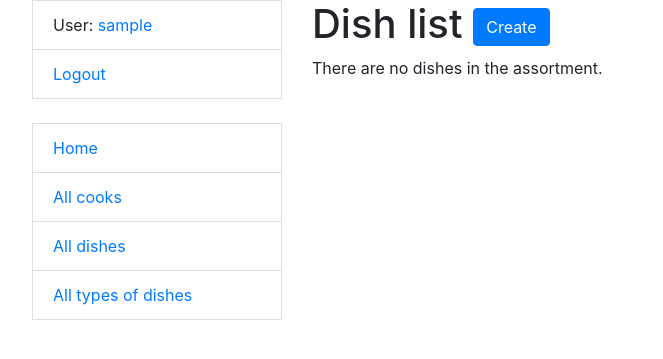
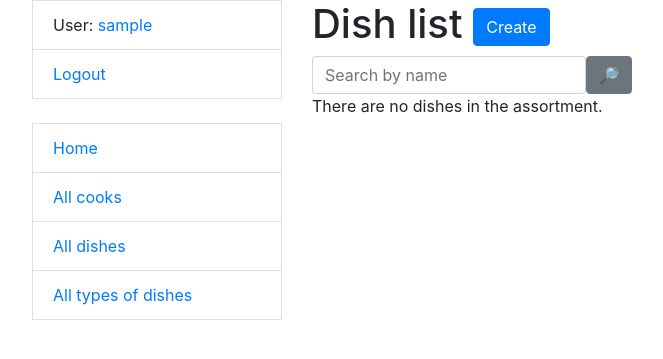
Before and after one commit to Yevheniy-Lototskiy/restaurant-kitchen-service, a Django app: page /dishes/ in a window 1280 px wide. Shown: the top 359 px of the page, without its empty margins (23-686 px from the left). Run offline with Django 4.2, Linux system fonts and the light colour scheme; the visitor is signed in with stand-in values (Sample User, id 1); data that the repository does not hold is empty; some libraries are stand-ins or nearby versions.

Commit message:
Implemented search form for each list page

```diff
--- a/kitchen_service/forms.py
+++ b/kitchen_service/forms.py
@@ -26,6 +26,15 @@ class CookUpdateForm(forms.ModelForm):
         ]
 
 
+class CookSearchForm(forms.Form):
+    form = forms.CharField(
+        max_length=63,
+        required=False,
+        label="",
+        widget=forms.TextInput(attrs={"placeholder": "Search by name"}),
+    )
+
+
 class DishForm(forms.ModelForm):
     cooks = forms.ModelMultipleChoiceField(
         queryset=get_user_model().objects.all(),
@@ -35,3 +44,21 @@ class DishForm(forms.ModelForm):
     class Meta:
         model = Dish
         fields = "__all__"
+
+
+class DishSearchForm(forms.Form):
+    form = forms.CharField(
+        max_length=63,
+        required=False,
+        label="",
+        widget=forms.TextInput(attrs={"placeholder": "Search by name"}),
+    )
+
+
+class DishTypeSearchForm(forms.Form):
+    form = forms.CharField(
+        max_length=255,
+        required=False,
+        label="",
+        widget=forms.TextInput(attrs={"placeholder": "Search by country"}),
+    )
--- a/kitchen_service/views.py
+++ b/kitchen_service/views.py
@@ -4,7 +4,8 @@ from django.shortcuts import render
 from django.urls import reverse_lazy
 from django.views import generic
 
-from kitchen_service.forms import CookCreationForm, DishForm, CookUpdateForm
+from kitchen_service.forms import CookCreationForm, DishForm, CookUpdateForm, DishTypeSearchForm, DishSearchForm, \
+    CookSearchForm
 from kitchen_service.models import Dish, Cook, DishType
 
 
@@ -23,6 +24,25 @@ class CookListView(LoginRequiredMixin, generic.ListView):
     model = Cook
     template_name = "kitchen/cook_list.html"
     paginate_by = 5
+
+    def get_context_data(self, *, object_list=None, **kwargs):
+        context = super().get_context_data(**kwargs)
+
+        form = self.request.GET.get("form", "")
+
+        context["search_form"] = CookSearchForm(initial={"form": form})
+
+        return context
+
+    def get_queryset(self):
+        queryset = Cook.objects.all()
+
+        form = CookSearchForm(self.request.GET)
+
+        if form.is_valid():
+            return queryset.filter(
+                first_name__icontains=form.cleaned_data["form"]
+            )
 
 
 class CookDetailView(LoginRequiredMixin, generic.DetailView):
@@ -53,6 +73,23 @@ class DishListView(LoginRequiredMixin, generic.ListView):
     model = Dish
     template_name = "kitchen/dish_list.html"
     paginate_by = 10
+
+    def get_context_data(self, *, object_list=None, **kwargs):
+        context = super().get_context_data(**kwargs)
+
+        form = self.request.GET.get("form", "")
+
+        context["search_form"] = DishSearchForm(initial={"form": form})
+
+        return context
+
+    def get_queryset(self):
+        queryset = Dish.objects.all()
+
+        form = DishSearchForm(self.request.GET)
+
+        if form.is_valid():
+            return queryset.filter(name__icontains=form.cleaned_data["form"])
 
 
 class DishDetailView(LoginRequiredMixin, generic.DetailView):
@@ -86,6 +123,23 @@ class DishTypeListView(LoginRequiredMixin, generic.ListView):
     context_object_name = "dish_type_list"
     paginate_by = 5
 
+    def get_context_data(self, *, object_list=None, **kwargs):
+        context = super().get_context_data(**kwargs)
+
+        form = self.request.GET.get("form", "")
+
+        context["search_form"] = DishTypeSearchForm(initial={"form": form})
+
+        return context
+
+    def get_queryset(self):
+        queryset = DishType.objects.all()
+
+        form = DishTypeSearchForm(self.request.GET)
+
+        if form.is_valid():
+            return queryset.filter(name__icontains=form.cleaned_data["form"])
+
 
 class DishTypeCreateView(LoginRequiredMixin, generic.CreateView):
     model = DishType
--- a/templates/kitchen/cook_list.html
+++ b/templates/kitchen/cook_list.html
@@ -8,6 +8,11 @@
       Create
     </a>
   </h1>
+
+  <form action="" method="get" class="form-inline">
+    {{ search_form|crispy }}
+    <input type="submit" value="🔎" class="btn btn-secondary">
+  </form>
 
   {% if cook_list %}
     <table class="table">
--- a/templates/kitchen/dish_list.html
+++ b/templates/kitchen/dish_list.html
@@ -8,6 +8,11 @@
       Create
     </a>
   </h1>
+
+  <form action="" method="get" class="form-inline">
+    {{ search_form|crispy }}
+    <input type="submit" value="🔎" class="btn btn-secondary">
+  </form>
 
   {% if dish_list %}
     <table class="table">
--- a/templates/kitchen/dish_type_list.html
+++ b/templates/kitchen/dish_type_list.html
@@ -8,6 +8,11 @@
       Create
     </a>
   </h1>
+
+  <form action="" method="get" class="form-inline">
+    {{ search_form|crispy }}
+    <input type="submit" value="🔎" class="btn bnt-secondary">
+  </form>
 
   {% if dish_type_list %}
     <table class="table">
```
